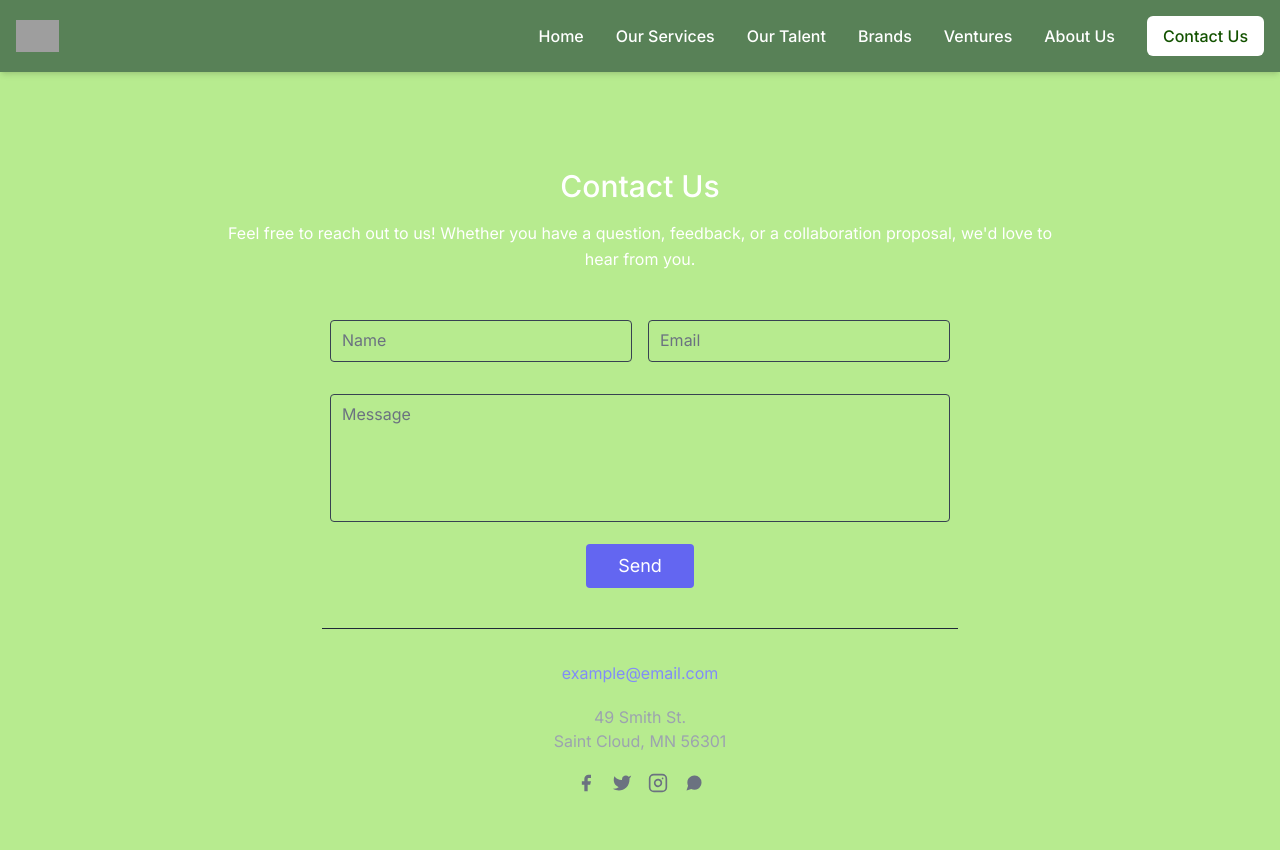
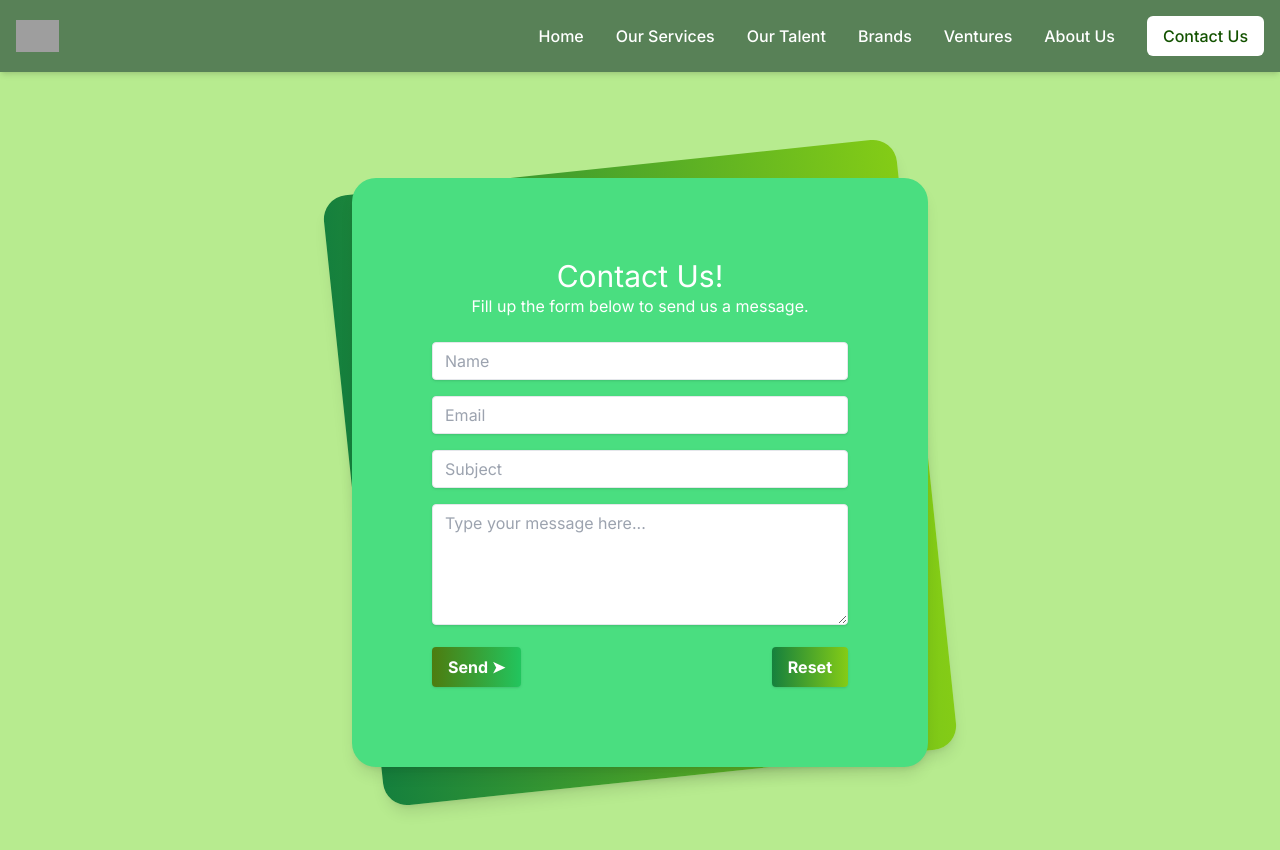
Before and after one commit to abdirahman26/6ten, a Next.js app: page /contact in a window 1280 px wide. Shown: the top 850 px of the page. Built offline with nearby package versions, Linux system fonts and the light colour scheme; grey boxes are pictures that could not be loaded.

Commit message:
add href to contact us and change contact form

```diff
--- a/app/pages/Contact.tsx
+++ b/app/pages/Contact.tsx
@@ -5,102 +5,55 @@
 export function ContactSection() {
     return (
         <section className="body-font relative text-gray-400">
-            <div className="container mx-auto px-5 py-24">
-                <div className="mb-12 flex w-full flex-col text-center">
-                    <h1 className="title-font mb-4 text-2xl font-medium text-white sm:text-3xl">Contact Us</h1>
-                    <p className="mx-auto text-base leading-relaxed lg:w-2/3 text-white">
-                        Feel free to reach out to us! Whether you have a question, feedback, or a collaboration proposal, we'd love to hear from you.
-                    </p>
-                </div>
-
-                <div className="mx-auto md:w-2/3 lg:w-1/2">
-                    <div className="-m-2 flex flex-wrap">
-                        <div className="w-1/2 p-2">
-                            <div className="relative">
+            <div className="min-h-screen py-6 flex flex-col justify-center sm:py-12">
+                <div className="relative py-3 sm:max-w-xl sm:mx-auto">
+                    <div
+                        className="absolute inset-0 bg-gradient-to-r from-green-700 to-lime-500 shadow-lg transform -skew-y-6 sm:skew-y-0 sm:-rotate-6 sm:rounded-3xl"
+                    />
+                    <div className="text-white relative px-4 py-10 bg-green-400 shadow-lg sm:rounded-3xl sm:p-20">
+                        <div className="text-center pb-6">
+                            <h1 className="text-3xl">Contact Us!</h1>
+                            <p className="text-white">
+                                Fill up the form below to send us a message.
+                            </p>
+                        </div>
+                        <form>
+                            <input
+                                className="shadow mb-4 appearance-none border rounded w-full py-2 px-3 text-gray-700 leading-tight focus:outline-none focus:shadow-outline"
+                                type="text"
+                                placeholder="Name"
+                                name="name"
+                            />
+                            <input
+                                className="shadow mb-4 appearance-none border rounded w-full py-2 px-3 text-gray-700 leading-tight focus:outline-none focus:shadow-outline"
+                                type="email"
+                                placeholder="Email"
+                                name="email"
+                            />
+                            <input
+                                className="shadow mb-4 appearance-none border rounded w-full py-2 px-3 text-gray-700 leading-tight focus:outline-none focus:shadow-outline"
+                                type="text"
+                                placeholder="Subject"
+                                name="_subject"
+                            />
+                            <textarea
+                                className="shadow mb-4 min-h-0 appearance-none border rounded h-64 w-full py-2 px-3 text-gray-700 leading-tight focus:outline-none focus:shadow-outline"
+                                placeholder="Type your message here..."
+                                name="message"
+                                style={{ height: '121px' }}
+                            />
+                            <div className="flex justify-between">
                                 <input
-                                    type="text"
-                                    id="name"
-                                    name="name"
-                                    className="peer w-full rounded border border-gray-700 bg-transparent py-1 px-3 text-base leading-8 text-gray-100 placeholder-transparent outline-none transition-colors duration-200 ease-in-out focus:border-indigo-500 focus:ring-2 focus:ring-indigo-900"
-                                    placeholder="Name"
+                                    className="shadow bg-gradient-to-r from-lime-700 to-green-500 hover:bg-indigo-700 text-white font-bold py-2 px-4 rounded focus:outline-none focus:shadow-outline"
+                                    type="submit"
+                                    value="Send ➤"
                                 />
-                                <label
-                                    htmlFor="name"
-                                    className="absolute left-3 -top-6 text-sm leading-7 text-indigo-500 transition-all peer-placeholder-shown:left-3 peer-placeholder-shown:top-2 peer-placeholder-shown:text-base peer-placeholder-shown:text-gray-500 peer-focus:left-3 peer-focus:-top-6 peer-focus:text-sm peer-focus:text-indigo-500"
-                                >
-                                    Name
-                                </label>
+                                <input
+                                    className="shadow bg-gradient-to-r from-green-700 to-lime-500 hover:bg-indigo-700 text-white font-bold py-2 px-4 rounded focus:outline-none focus:shadow-outline"
+                                    type="reset"
+                                />
                             </div>
-                        </div>
-
-                        <div className="w-1/2 p-2">
-                            <div className="relative">
-                                <input
-                                    type="email"
-                                    id="email"
-                                    name="email"
-                                    className="peer w-full rounded border border-gray-700 bg-transparent py-1 px-3 text-base leading-8 text-gray-100 placeholder-transparent outline-none transition-colors duration-200 ease-in-out focus:border-indigo-500 focus:ring-2 focus:ring-indigo-900"
-                                    placeholder="Email"
-                                />
-                                <label
-                                    htmlFor="email"
-                                    className="absolute left-3 -top-6 text-sm leading-7 text-indigo-500 transition-all peer-placeholder-shown:left-3 peer-placeholder-shown:top-2 peer-placeholder-shown:text-base peer-placeholder-shown:text-gray-500 peer-focus:left-3 peer-focus:-top-6 peer-focus:text-sm peer-focus:text-indigo-500"
-                                >
-                                    Email
-                                </label>
-                            </div>
-                        </div>
-
-                        <div className="mt-4 w-full p-2">
-                            <div className="relative">
-                                <textarea
-                                    id="message"
-                                    name="message"
-                                    className="peer h-32 w-full resize-none rounded border border-gray-700 bg-transparent py-1 px-3 text-base leading-6 text-gray-100 placeholder-transparent outline-none transition-colors duration-200 ease-in-out focus:border-indigo-500 focus:ring-2 focus:ring-indigo-900"
-                                    placeholder="Message"
-                                ></textarea>
-                                <label
-                                    htmlFor="message"
-                                    className="absolute left-3 -top-6 text-sm leading-7 text-indigo-500 transition-all peer-placeholder-shown:left-3 peer-placeholder-shown:top-2 peer-placeholder-shown:text-base peer-placeholder-shown:text-gray-500 peer-focus:left-3 peer-focus:-top-6 peer-focus:text-sm peer-focus:text-indigo-500"
-                                >
-                                    Message
-                                </label>
-                            </div>
-                        </div>
-
-                        <div className="w-full p-2">
-                            <button className="mx-auto flex rounded border-0 bg-indigo-500 py-2 px-8 text-lg text-white hover:bg-indigo-600 focus:outline-none">
-                                Send
-                            </button>
-                        </div>
-
-                        <div className="mt-8 w-full border-t border-gray-800 p-2 pt-8 text-center">
-                            <a className="text-indigo-400">example@email.com</a>
-                            <p className="my-5 leading-normal">49 Smith St. <br />Saint Cloud, MN 56301</p>
-                            <span className="inline-flex">
-                                <a className="text-gray-500">
-                                    <svg fill="currentColor" strokeLinecap="round" strokeLinejoin="round" strokeWidth="2" className="h-5 w-5" viewBox="0 0 24 24">
-                                        <path d="M18 2h-3a5 5 0 00-5 5v3H7v4h3v8h4v-8h3l1-4h-4V7a1 1 0 011-1h3z"></path>
-                                    </svg>
-                                </a>
-                                <a className="ml-4 text-gray-500">
-                                    <svg fill="currentColor" strokeLinecap="round" strokeLinejoin="round" strokeWidth="2" className="h-5 w-5" viewBox="0 0 24 24">
-                                        <path d="M23 3a10.9 10.9 0 01-3.14 1.53 4.48 4.48 0 00-7.86 3v1A10.66 10.66 0 013 4s-4 9 5 13a11.64 11.64 0 01-7 2c9 5 20 0 20-11.5a4.5 4.5 0 00-.08-.83A7.72 7.72 0 0023 3z"></path>
-                                    </svg>
-                                </a>
-                                <a className="ml-4 text-gray-500">
-                                    <svg fill="none" stroke="currentColor" strokeLinecap="round" strokeLinejoin="round" strokeWidth="2" className="h-5 w-5" viewBox="0 0 24 24">
-                                        <rect width="20" height="20" x="2" y="2" rx="5" ry="5"></rect>
-                                        <path d="M16 11.37A4 4 0 1112.63 8 4 4 0 0116 11.37zm1.5-4.87h.01"></path>
-                                    </svg>
-                                </a>
-                                <a className="ml-4 text-gray-500">
-                                    <svg fill="currentColor" strokeLinecap="round" strokeLinejoin="round" strokeWidth="2" className="h-5 w-5" viewBox="0 0 24 24">
-                                        <path d="M21 11.5a8.38 8.38 0 01-.9 3.8 8.5 8.5 0 01-7.6 4.7 8.38 8.38 0 01-3.8-.9L3 21l1.9-5.7a8.38 8.38 0 01-.9-3.8 8.5 8.5 0 014.7-7.6 8.38 8.38 0 013.8-.9h.5a8.48 8.48 0 018 8v.5z"></path>
-                                    </svg>
-                                </a>
-                            </span>
-                        </div>
+                        </form>
                     </div>
                 </div>
             </div>
--- a/components/Button.tsx
+++ b/components/Button.tsx
@@ -8,6 +8,7 @@
 export function Button() {
   return (
     <div className=" flex items-center justify-center align">
+      <a href="/contact">
         <Modal>
           <ModalTrigger className="bg-[#ffffff] dark:bg-[#ffffff] dark:text-[#135200] text-[#135200] flex justify-center group/modal-btn">
             <span className="group-hover/modal-btn:translate-x-40 text-center transition duration-500">
@@ -18,6 +19,7 @@
             </div>
           </ModalTrigger>
         </Modal>
+      </a>
     </div>
   );
 }
```
Lines whose indentation alone changed are shown as unchanged.
